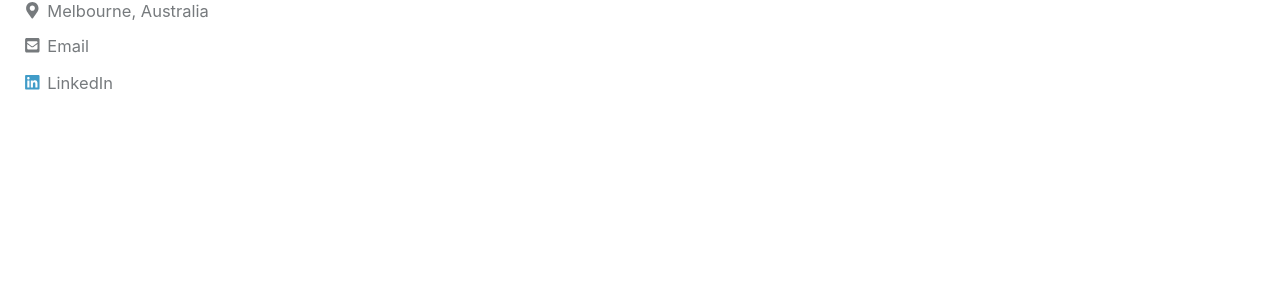
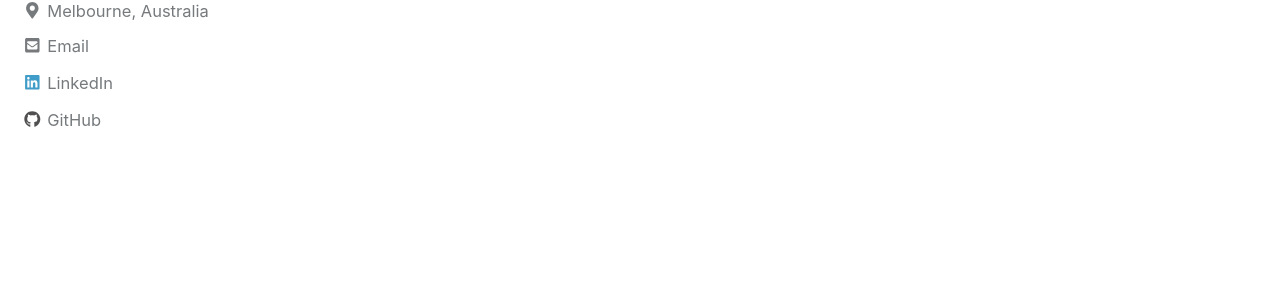
Before and after one commit to bayesway/bayesway.github.io, a Jekyll site: the page built from index.html, in a window 1280 px wide. Shown: the part 317-618 px from the top of the page. Built offline with Jekyll 4.4.1, drawn with Linux system fonts in a browser that asks for light colours; cached includes are drawn as plain includes; nearby versions of some CDN libraries; the list of posts is cut into pages by our own code.

Commit message:
add github link

```diff
--- a/_config.yml
+++ b/_config.yml
@@ -112,6 +112,7 @@ author:
   location         : "Melbourne, Australia"
   email            : "r.mahoney@hotmail.com.au"
   linkedin         : "rowan-mahoney-251b72123/"
+  github           : "bayesway"
   links:
     - label: "Website"
       icon: "fas fa-fw fa-link"
```
